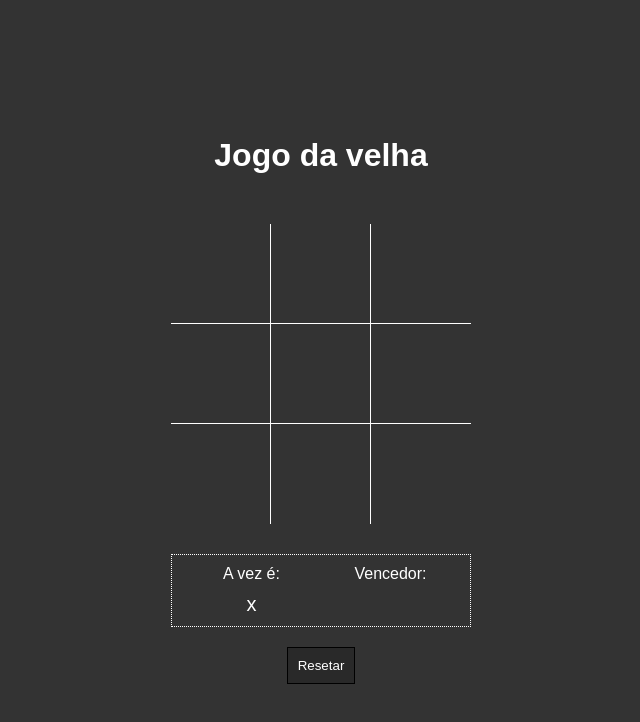
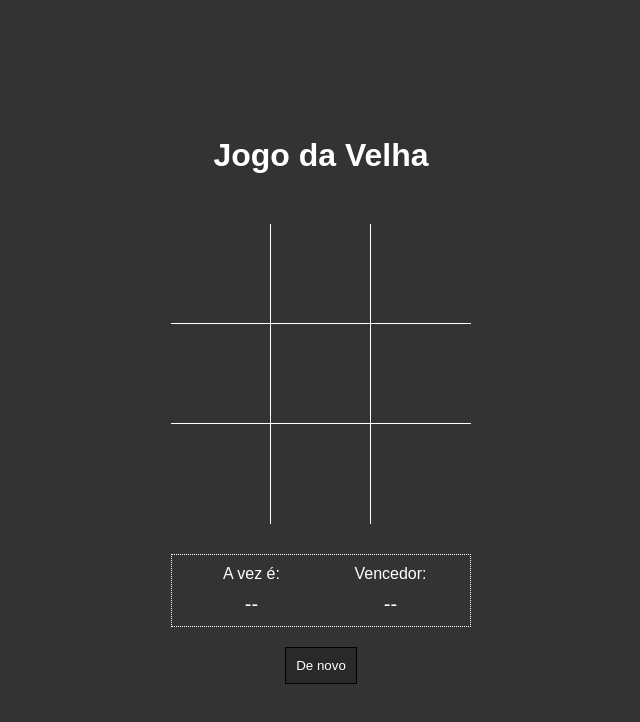
Before and after one commit to flavio16silva/jogoDaVelha_JS, a plain HTML site: page index.html in a window 1280 px wide. Shown: the whole page, without its empty margins (319-959 px from the left). Drawn offline with Linux system fonts and the light colour scheme.

Commit message:
index.html refeito para estudo

```diff
--- a/index.html
+++ b/index.html
@@ -2,13 +2,12 @@
 <html lang="pt">
 <head>
     <meta charset="UTF-8">
-    <meta http-equiv="X-UA-Compatible" content="IE=edge">
     <meta name="viewport" content="width=device-width, initial-scale=1.0">
-    <title>Jogo da velha</title>
-    <link rel="stylesheet" href="style.css" />
+    <title>Jogo da Velha</title>
+    <link rel="stylesheet" href="style.css">
 </head>
 <body>
-    <h1>Jogo da velha</h1>
+    <h1>Jogo da Velha</h1>
 
     <div class="area">
         <div data-item="a1" class="item b r"></div>
@@ -27,7 +26,7 @@
     <div class="info">
         <div class="infoitem">
             <div class="infotitulo">A vez é:</div>
-            <div class="infocorpo vez">--</div>
+            <div class="infocorpo resultado">--</div>
         </div>
         <div class="infoitem">
             <div class="infotitulo">Vencedor:</div>
@@ -35,7 +34,7 @@
         </div>
     </div>
 
-    <button class="reset">Resetar</button>
+    <button class="reset">De novo</button>
 
     <script src="script.js"></script>
 </body>
```
